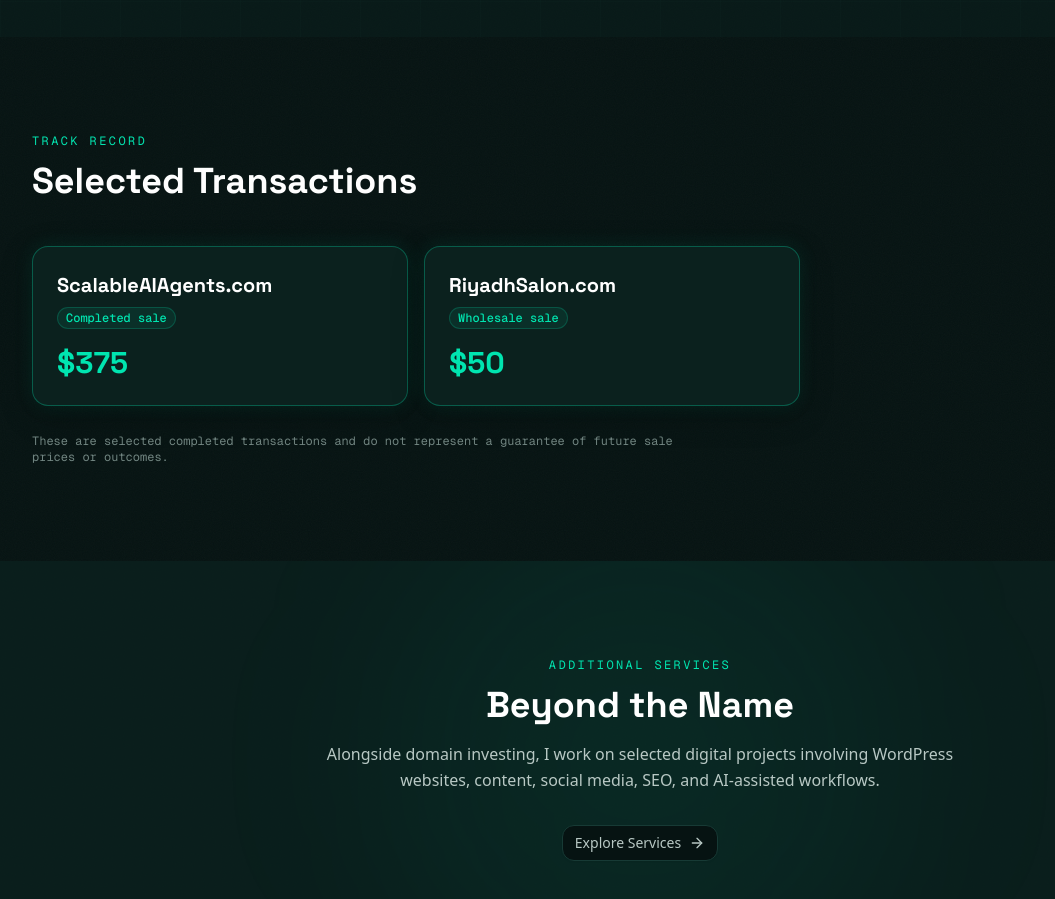
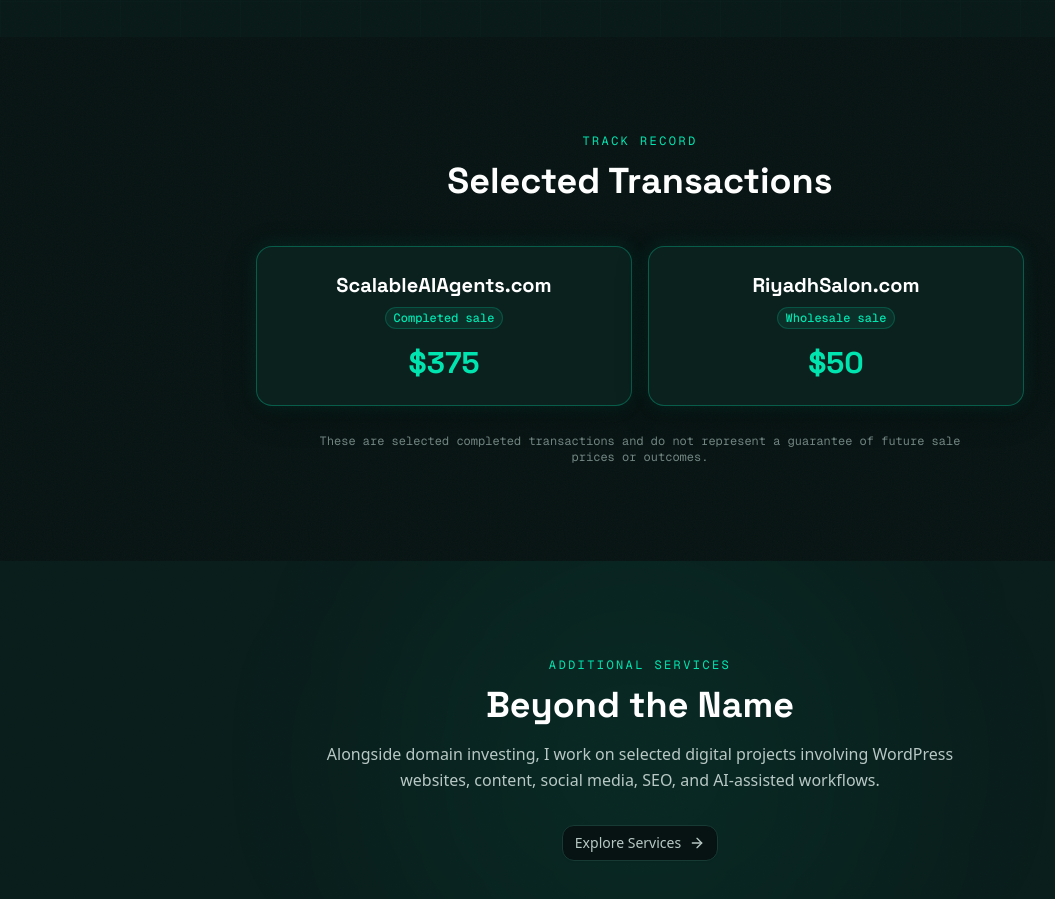
Before and after one commit to nizarx25/nizarrahme, a Next.js app: page / in a window 1280 px wide. Shown: the part 5540-6439 px from the top of the page, without its empty margins (0-1055 px from the left). Built offline with nearby package versions, Linux system fonts and the light colour scheme; no server answers; the database is empty.

Commit message:
Center Selected Transactions section on home

```diff
--- a/src/components/sections/home-section.tsx
+++ b/src/components/sections/home-section.tsx
@@ -307,17 +307,17 @@ export function HomeSection() {
       {/* SELECTED TRANSACTIONS */}
       {transactions && transactions.transactions.length > 0 && (
         <section className="py-16 sm:py-24">
-          <div className="max-w-7xl mx-auto px-4 sm:px-6 lg:px-8">
+          <div className="max-w-7xl mx-auto px-4 sm:px-6 lg:px-8 text-center">
             <p className="text-xs font-mono-accent text-teal uppercase tracking-[0.2em] mb-3">
               Track Record
             </p>
             <h2 className="font-display text-3xl sm:text-4xl font-bold text-white mb-12">Selected Transactions</h2>
-            <div className="grid sm:grid-cols-2 gap-4 max-w-3xl">
+            <div className="grid sm:grid-cols-2 gap-4 max-w-3xl mx-auto">
               {transactions.transactions.map((tx) => (
                 <motion.div
                   key={tx.domain}
                   whileHover={{ y: -2 }}
-                  className="surface-border rounded-[16px] bg-surface p-6 flex flex-col justify-between domain-card-hover"
+                  className="surface-border rounded-[16px] bg-surface p-6 flex flex-col items-center justify-between text-center domain-card-hover"
                 >
                   <div>
                     <p className="font-display text-xl font-bold text-white">{tx.domain}</p>
@@ -331,7 +331,7 @@ export function HomeSection() {
                 </motion.div>
               ))}
             </div>
-            <p className="text-xs text-[#718581] mt-6 max-w-2xl font-mono-accent">
+            <p className="text-xs text-[#718581] mt-6 max-w-2xl mx-auto font-mono-accent">
               These are selected completed transactions and do not represent a guarantee of future
               sale prices or outcomes.
             </p>
```
